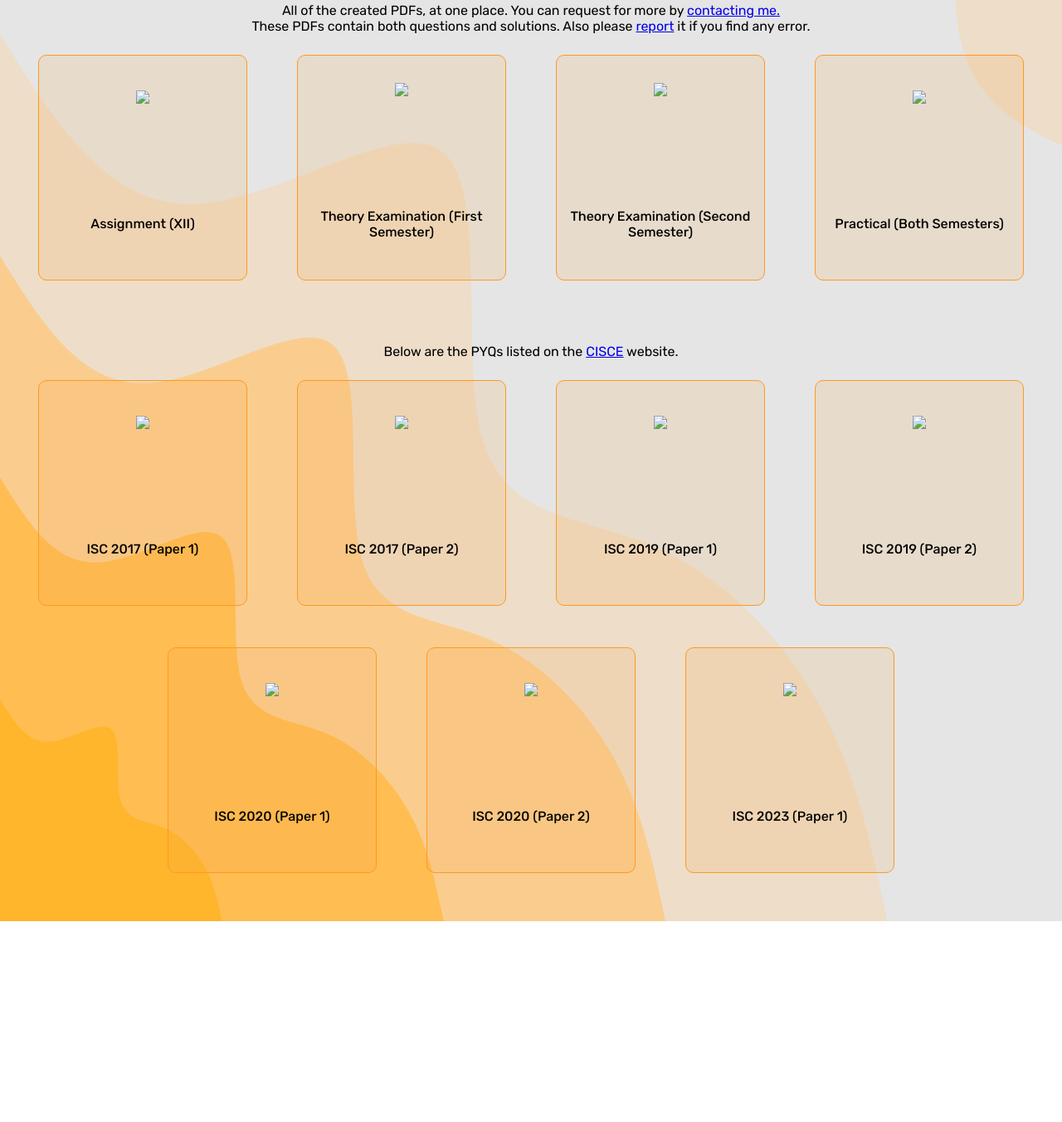
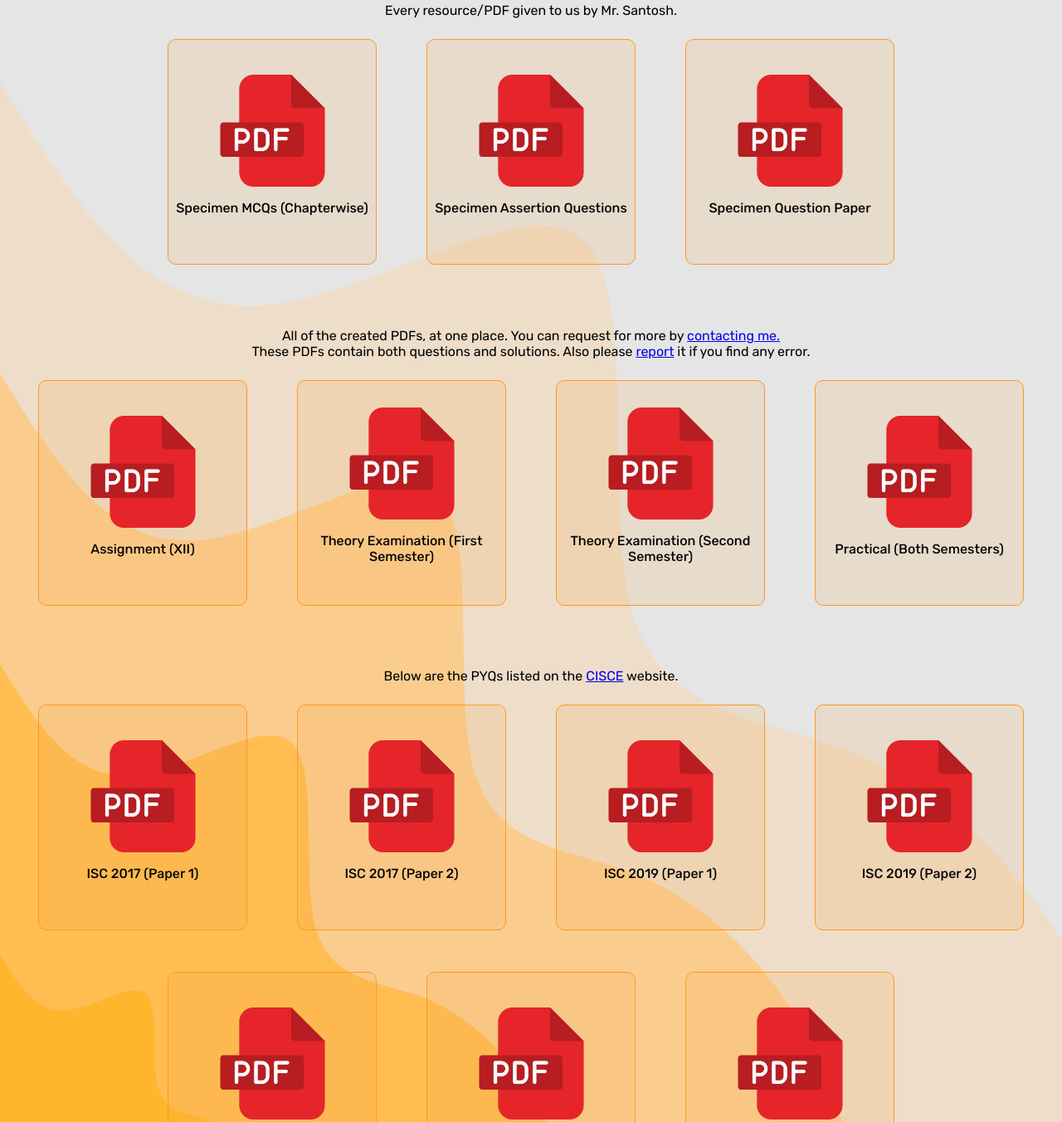
Before and after one commit to luc1d-ed/Insight, a website: page pages/pdfs.html in a window 1280 px wide. Shown: the part 148-1500 px from the top of the page at 83% size. Before the commit the page ends 1258 px from the top, so only its background shows below. Drawn offline with Linux system fonts and the light colour scheme.

Commit message:
Update pdfs.html

```diff
--- a/pages/pdfs.html
+++ b/pages/pdfs.html
@@ -34,22 +34,28 @@
             </div>
         </div>
         <p class = "pdf-heading">PDFs</p>
+        <p class="information">Every resource/PDF given to us by Mr. Santosh.</p>
+        <div class="main-content">
+            <div class="card"><img class="pdf-icon" src="../assets/icons/download-pdf.png" ><p>Specimen MCQs (Chapterwise)</p></div>
+            <div class="card"><img class="pdf-icon" src="../assets/icons/download-pdf.png" ><p>Specimen Assertion Questions</p></div>
+            <div class="card"><img class="pdf-icon" src="../assets/icons/download-pdf.png" ><p>Specimen Question Paper</p></div>
+        </div>
         <p class = "information">All of the created PDFs, at one place. You can request for more by <a target = "_blank" href = "./report.html">contacting me.</a><br>These PDFs contain both questions and solutions. Also please <a target = "_blank" href = "report.html">report</a> it if you find any error.</p>
         <div class= "main-content">
-            <div class = "card"><img class = "pdf-icon" src = "../assets//icons/download-pdf.png"><p>Assignment (XII)</p></div>
-            <div class = "card"><img class = "pdf-icon" src = "../assets//icons/download-pdf.png"><p>Theory Examination (First Semester)</p></div>
-            <div class = "card"><img class = "pdf-icon" src = "../assets//icons/download-pdf.png"><p>Theory Examination (Second Semester)</p></div>
-            <div class = "card"><img class = "pdf-icon" src = "../assets//icons/download-pdf.png"><p>Practical (Both Semesters)</p></div>
+            <div class = "card"><img class = "pdf-icon" src = "../assets/icons/download-pdf.png"><p>Assignment (XII)</p></div>
+            <div class = "card"><img class = "pdf-icon" src = "../assets/icons/download-pdf.png"><p>Theory Examination (First Semester)</p></div>
+            <div class = "card"><img class = "pdf-icon" src = "../assets/icons/download-pdf.png"><p>Theory Examination (Second Semester)</p></div>
+            <div class = "card"><img class = "pdf-icon" src = "../assets/icons/download-pdf.png"><p>Practical (Both Semesters)</p></div>
         </div>
         <p class = "information">Below are the PYQs listed on the <a target = "_blank" href = "https://cisce.org/archive-library/#isc">CISCE</a> website.</p>
         <div class = "main-content">
-            <div class = "card"><img class = "pdf-icon" src = "../assets//icons/download-pdf.png"><p>ISC 2017 (Paper 1)</p></div>
-            <div class = "card"><img class = "pdf-icon" src = "../assets//icons/download-pdf.png"><p>ISC 2017 (Paper 2)</p></div>
-            <div class = "card"><img class = "pdf-icon" src = "../assets//icons/download-pdf.png"><p>ISC 2019 (Paper 1)</p></div>
-            <div class = "card"><img class = "pdf-icon" src = "../assets//icons/download-pdf.png"><p>ISC 2019 (Paper 2)</p></div>
-            <div class = "card"><img class = "pdf-icon" src = "../assets//icons/download-pdf.png"><p>ISC 2020 (Paper 1)</p></div>
-            <div class = "card"><img class = "pdf-icon" src = "../assets//icons/download-pdf.png"><p>ISC 2020 (Paper 2)</p></div>
-            <div class = "card"><img class = "pdf-icon" src = "../assets//icons/download-pdf.png"><p>ISC 2023 (Paper 1)</p></div>
+            <div class = "card"><img class = "pdf-icon" src = "../assets/icons/download-pdf.png"><p>ISC 2017 (Paper 1)</p></div>
+            <div class = "card"><img class = "pdf-icon" src = "../assets/icons/download-pdf.png"><p>ISC 2017 (Paper 2)</p></div>
+            <div class = "card"><img class = "pdf-icon" src = "../assets/icons/download-pdf.png"><p>ISC 2019 (Paper 1)</p></div>
+            <div class = "card"><img class = "pdf-icon" src = "../assets/icons/download-pdf.png"><p>ISC 2019 (Paper 2)</p></div>
+            <div class = "card"><img class = "pdf-icon" src = "../assets/icons/download-pdf.png"><p>ISC 2020 (Paper 1)</p></div>
+            <div class = "card"><img class = "pdf-icon" src = "../assets/icons/download-pdf.png"><p>ISC 2020 (Paper 2)</p></div>
+            <div class = "card"><img class = "pdf-icon" src = "../assets/icons/download-pdf.png"><p>ISC 2023 (Paper 1)</p></div>
         </div>
         <div class = "popup" id = "popup">
             <div class = "popup-content">
```
